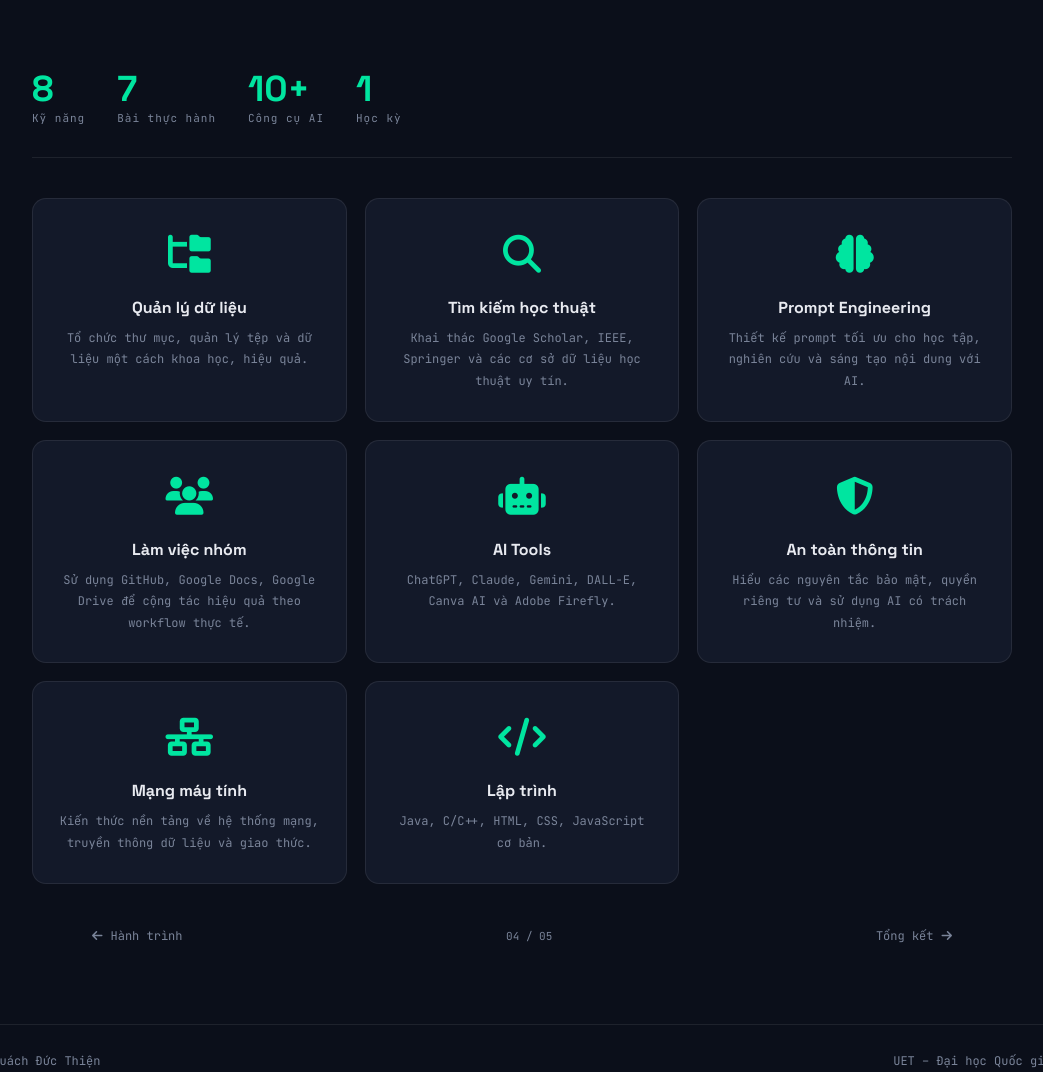
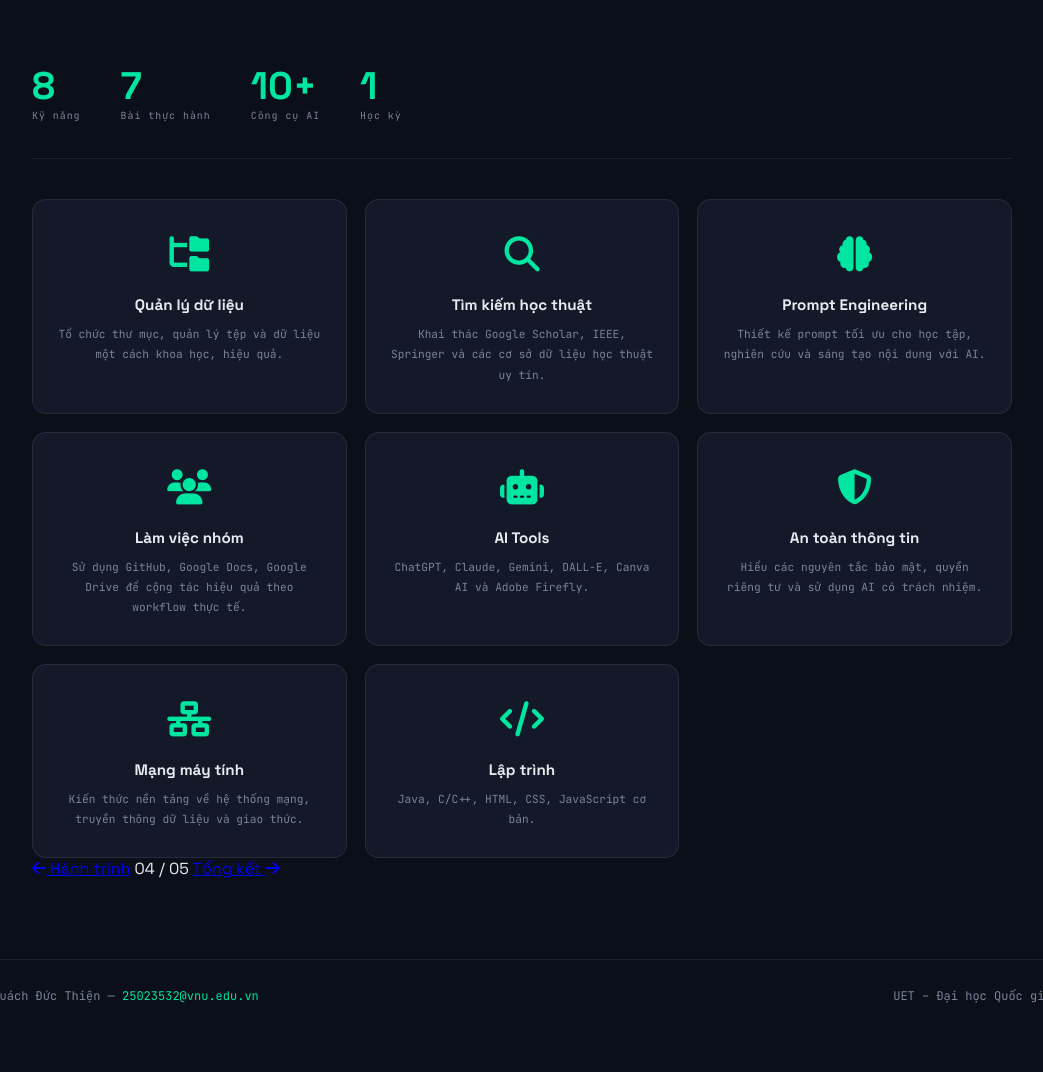
Before and after one commit to 25023532/Portyfolio, a plain HTML site: page html/skills.html in a window 1280 px wide. Shown: the part 297-1369 px from the top of the page, without its empty margins (118-1161 px from the left). After the commit the page ends 1329 px from the top, so only its background shows below. Drawn offline with Linux system fonts and the light colour scheme; files that its build step writes are made by us from their sources.

Commit message:
Update skills.html

```diff
--- a/html/skills.html
+++ b/html/skills.html
@@ -1,24 +1,45 @@
 <!DOCTYPE html>
 <html lang="vi">
 <head>
-  <meta charset="UTF-8">
-  <meta name="viewport" content="width=device-width, initial-scale=1.0">
+  <meta charset="UTF-8" />
+  <meta name="viewport" content="width=device-width, initial-scale=1.0" />
   <title>Kỹ năng | Quách Đức Thiện</title>
-  <link rel="stylesheet" href="style.css">
-  <link rel="stylesheet" href="https://cdnjs.cloudflare.com/ajax/libs/font-awesome/6.5.2/css/all.min.css">
+  <link rel="preconnect" href="https://fonts.googleapis.com" />
+  <link href="https://fonts.googleapis.com/css2?family=Space+Mono:wght@400;700&family=Syne:wght@400;600;700;800&family=DM+Sans:wght@300;400;500&display=swap" rel="stylesheet" />
+  <link rel="stylesheet" href="style.css" />
+  <link rel="stylesheet" href="https://cdnjs.cloudflare.com/ajax/libs/font-awesome/6.5.2/css/all.min.css" />
   <style>
     .skills-wrap {
       max-width: 1100px;
       margin: 0 auto;
       padding: 72px 60px 0;
+      flex: 1;
     }
 
+    /* Stats bar */
+    .skills-stats {
+      display: flex; gap: 40px; flex-wrap: wrap;
+      padding: 28px 0 36px;
+      border-bottom: 1px solid var(--border);
+      margin-bottom: 40px;
+    }
+    .stat-num {
+      font-family: var(--display);
+      font-size: 2.4rem; font-weight: 800;
+      color: var(--accent); line-height: 1;
+      margin-bottom: 4px;
+    }
+    .stat-lbl {
+      font-family: var(--mono);
+      font-size: .62rem; color: var(--muted); letter-spacing: .1em;
+    }
+
+    /* Skills grid */
     .skills-grid {
       display: grid;
       grid-template-columns: repeat(auto-fill, minmax(240px, 1fr));
       gap: 18px;
     }
-
     .skill-card {
       background: var(--surface);
       border: 1px solid var(--border);
@@ -26,100 +47,37 @@
       padding: 32px 24px 28px;
       text-align: center;
       transition: border-color .25s, transform .25s, box-shadow .25s;
-      position: relative;
-      overflow: hidden;
+      position: relative; overflow: hidden;
     }
-
     .skill-card::after {
       content: '';
-      position: absolute;
-      inset: 0;
+      position: absolute; inset: 0;
       background: radial-gradient(circle at 50% 0%, rgba(0,229,160,.06) 0%, transparent 70%);
-      opacity: 0;
-      transition: opacity .3s;
+      opacity: 0; transition: opacity .3s;
     }
-
     .skill-card:hover {
       border-color: rgba(0,229,160,.35);
       transform: translateY(-7px);
       box-shadow: 0 20px 50px rgba(0,0,0,.3);
     }
-
     .skill-card:hover::after { opacity: 1; }
-
     .skill-icon {
-      font-size: 38px;
-      color: var(--accent);
-      margin-bottom: 18px;
-      display: block;
+      font-size: 2.2rem; color: var(--accent);
+      margin-bottom: 18px; display: block;
     }
-
     .skill-title {
-      font-size: 16px;
-      font-weight: 700;
-      color: var(--text);
-      margin-bottom: 10px;
+      font-family: var(--display);
+      font-size: .95rem; font-weight: 700;
+      color: var(--text); margin-bottom: 10px;
     }
-
     .skill-desc {
       font-family: var(--mono);
-      font-size: 12px;
-      line-height: 1.8;
-      color: var(--muted);
+      font-size: .7rem; line-height: 1.8; color: var(--muted);
     }
-
-    /* Skills summary bar */
-    .skills-summary {
-      display: flex;
-      gap: 32px;
-      flex-wrap: wrap;
-      padding: 32px 0;
-      border-bottom: 1px solid var(--border);
-      margin-bottom: 40px;
-    }
-
-    .skills-summary-item {}
-
-    .skills-summary-num {
-      font-size: 36px;
-      font-weight: 700;
-      color: var(--accent);
-      line-height: 1;
-      margin-bottom: 4px;
-    }
-
-    .skills-summary-label {
-      font-family: var(--mono);
-      font-size: 11px;
-      color: var(--muted);
-      letter-spacing: 1px;
-    }
-
-    .page-nav {
-      display: flex;
-      justify-content: space-between;
-      align-items: center;
-      padding: 44px 60px 0;
-      max-width: 1100px;
-      margin: 0 auto;
-    }
-
-    .page-nav a {
-      font-family: var(--mono);
-      font-size: 12px;
-      color: var(--muted);
-      text-decoration: none;
-      display: flex;
-      align-items: center;
-      gap: 8px;
-      transition: color .2s;
-    }
-
-    .page-nav a:hover { color: var(--accent); }
 
     @media (max-width: 768px) {
       .skills-wrap { padding: 60px 20px 0; }
-      .page-nav { padding: 32px 20px 0; }
+      .skills-stats { gap: 24px; }
     }
   </style>
 </head>
@@ -128,11 +86,11 @@
 <nav class="navbar">
   <a class="nav-logo" href="index.html">&lt; QDT /&gt;</a>
   <ul class="nav-links" id="navLinks">
-    <li><a href="index.html"              ><span class="num">01.</span>Trang chủ</a></li>
-    <li><a href="about.html"              ><span class="num">02.</span>Giới thiệu</a></li>
-    <li><a href="projects.html"           ><span class="num">03.</span>Hành trình</a></li>
+    <li><a href="index.html"               ><span class="num">01.</span>Trang chủ</a></li>
+    <li><a href="about.html"               ><span class="num">02.</span>Giới thiệu</a></li>
+    <li><a href="projects.html"            ><span class="num">03.</span>Hành trình</a></li>
     <li><a href="skills.html" class="active"><span class="num">04.</span>Kỹ năng</a></li>
-    <li><a href="summary.html"            ><span class="num">05.</span>Tổng kết</a></li>
+    <li><a href="summary.html"             ><span class="num">05.</span>Tổng kết</a></li>
   </ul>
   <button class="menu-btn" id="menuBtn"><i class="fa-solid fa-bars"></i></button>
 </nav>
@@ -140,74 +98,73 @@
 <div class="page-wrap">
 <div class="skills-wrap">
 
-    <p class="eyebrow">// 04 — kỹ năng</p>
-    <h1 class="page-title">Kỹ năng<br><span>đã học</span></h1>
+  <p class="eyebrow reveal">// 04 — kỹ năng</p>
+  <h1 class="page-title reveal d1">Kỹ năng<br><span>đã học</span></h1>
 
-    <!-- Summary stats -->
-    <div class="skills-summary">
-      <div class="skills-summary-item">
-        <div class="skills-summary-num">8</div>
-        <div class="skills-summary-label">Kỹ năng</div>
+  <div class="skills-stats reveal d2">
+    <div>
+      <div class="stat-num">8</div>
+      <div class="stat-lbl">Kỹ năng</div>
     </div>
-      <div class="skills-summary-item">
-        <div class="skills-summary-num">7</div>
-        <div class="skills-summary-label">Bài thực hành</div>
+    <div>
+      <div class="stat-num">7</div>
+      <div class="stat-lbl">Bài thực hành</div>
     </div>
-      <div class="skills-summary-item">
-        <div class="skills-summary-num">10+</div>
-        <div class="skills-summary-label">Công cụ AI</div>
+    <div>
+      <div class="stat-num">10+</div>
+      <div class="stat-lbl">Công cụ AI</div>
     </div>
-      <div class="skills-summary-item">
-        <div class="skills-summary-num">1</div>
-        <div class="skills-summary-label">Học kỳ</div>
+    <div>
+      <div class="stat-num">1</div>
+      <div class="stat-lbl">Học kỳ</div>
     </div>
   </div>
 
   <div class="skills-grid">
 
-      <div class="skill-card">
+    <div class="skill-card reveal d1">
       <span class="skill-icon"><i class="fa-solid fa-folder-tree"></i></span>
       <div class="skill-title">Quản lý dữ liệu</div>
       <div class="skill-desc">Tổ chức thư mục, quản lý tệp và dữ liệu một cách khoa học, hiệu quả.</div>
     </div>
 
-      <div class="skill-card">
+    <div class="skill-card reveal d2">
       <span class="skill-icon"><i class="fa-solid fa-magnifying-glass"></i></span>
       <div class="skill-title">Tìm kiếm học thuật</div>
       <div class="skill-desc">Khai thác Google Scholar, IEEE, Springer và các cơ sở dữ liệu học thuật uy tín.</div>
     </div>
 
-      <div class="skill-card">
+    <div class="skill-card reveal d3">
       <span class="skill-icon"><i class="fa-solid fa-brain"></i></span>
       <div class="skill-title">Prompt Engineering</div>
       <div class="skill-desc">Thiết kế prompt tối ưu cho học tập, nghiên cứu và sáng tạo nội dung với AI.</div>
     </div>
 
-      <div class="skill-card">
+    <div class="skill-card reveal d4">
       <span class="skill-icon"><i class="fa-solid fa-users"></i></span>
       <div class="skill-title">Làm việc nhóm</div>
       <div class="skill-desc">Sử dụng GitHub, Google Docs, Google Drive để cộng tác hiệu quả theo workflow thực tế.</div>
     </div>
 
-      <div class="skill-card">
+    <div class="skill-card reveal d1">
       <span class="skill-icon"><i class="fa-solid fa-robot"></i></span>
       <div class="skill-title">AI Tools</div>
       <div class="skill-desc">ChatGPT, Claude, Gemini, DALL-E, Canva AI và Adobe Firefly.</div>
     </div>
 
-      <div class="skill-card">
+    <div class="skill-card reveal d2">
       <span class="skill-icon"><i class="fa-solid fa-shield-halved"></i></span>
       <div class="skill-title">An toàn thông tin</div>
       <div class="skill-desc">Hiểu các nguyên tắc bảo mật, quyền riêng tư và sử dụng AI có trách nhiệm.</div>
     </div>
 
-      <div class="skill-card">
+    <div class="skill-card reveal d3">
       <span class="skill-icon"><i class="fa-solid fa-network-wired"></i></span>
       <div class="skill-title">Mạng máy tính</div>
       <div class="skill-desc">Kiến thức nền tảng về hệ thống mạng, truyền thông dữ liệu và giao thức.</div>
     </div>
 
-      <div class="skill-card">
+    <div class="skill-card reveal d4">
       <span class="skill-icon"><i class="fa-solid fa-code"></i></span>
       <div class="skill-title">Lập trình</div>
       <div class="skill-desc">Java, C/C++, HTML, CSS, JavaScript cơ bản.</div>
@@ -215,16 +172,16 @@
 
   </div>
 
-    <div class="page-nav">
+  <div class="page-nav reveal">
     <a href="projects.html"><i class="fa-solid fa-arrow-left"></i> Hành trình</a>
-      <span style="font-family:var(--mono);font-size:11px;color:var(--muted);">04 / 05</span>
+    <span class="page-nav-indicator">04 / 05</span>
     <a href="summary.html">Tổng kết <i class="fa-solid fa-arrow-right"></i></a>
   </div>
 
-  </div>
+</div><!-- /skills-wrap -->
 
   <footer class="site-footer">
-    <p>© 2025 Quách Đức Thiện</p>
+    <p>© 2025 Quách Đức Thiện — <a href="mailto:25023532@vnu.edu.vn">25023532@vnu.edu.vn</a></p>
     <p>UET – Đại học Quốc gia Hà Nội</p>
   </footer>
 </div>
@@ -233,6 +190,11 @@
   document.getElementById('menuBtn').addEventListener('click', () => {
     document.getElementById('navLinks').classList.toggle('open');
   });
+  const obs = new IntersectionObserver(
+    e => e.forEach(x => { if (x.isIntersecting) x.target.classList.add('in'); }),
+    { threshold: 0.08 }
+  );
+  document.querySelectorAll('.reveal').forEach(el => obs.observe(el));
 </script>
 </body>
 </html>
```
Lines whose indentation alone changed are shown as unchanged.
